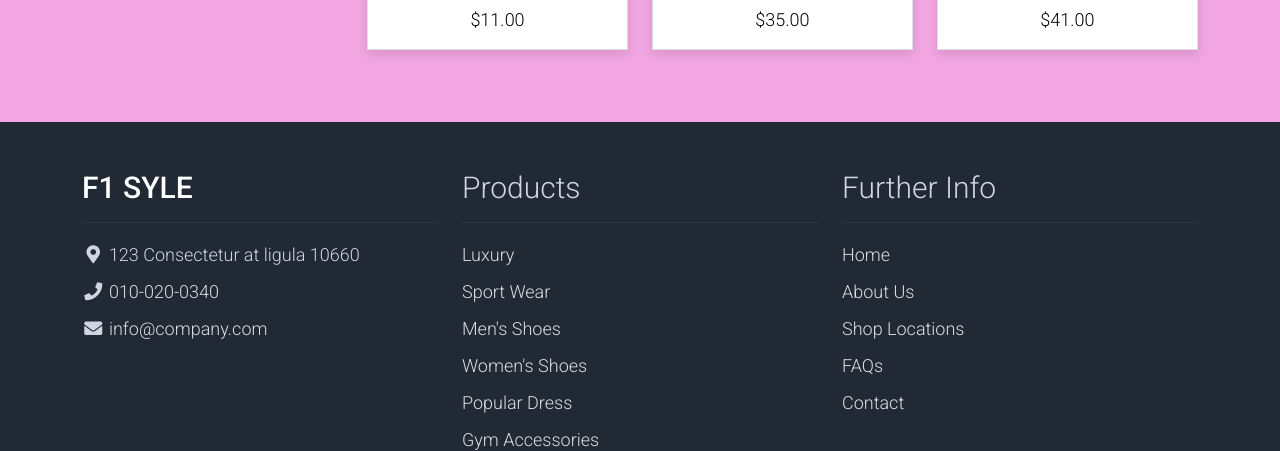
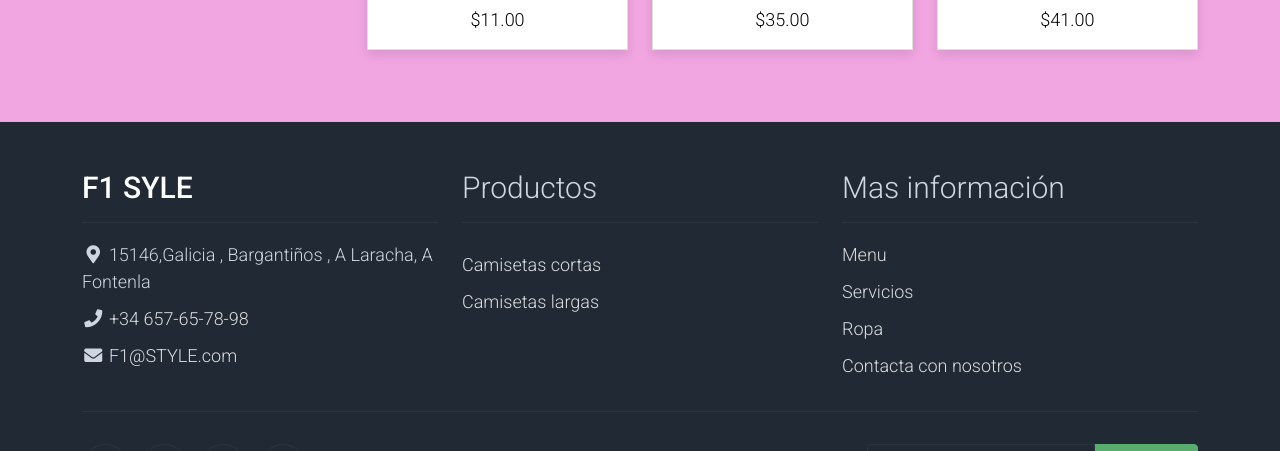
Before and after one commit to Ovtay/ultima, a plain HTML site: page shop(hombre).html in a window 1280 px wide. Shown: the part 1517-1968 px from the top of the page. Drawn offline with Linux system fonts and the light colour scheme.

Commit message:
Add files via upload

```diff
--- a/shop(hombre).html
+++ b/shop(hombre).html
@@ -439,9 +439,9 @@ https://templatemo.com/tm-559-zay-shop
                                 <img alt class="card-img rounded-0 img-fluid" src="assets/imagenes/Ropahombre9.png">
                                 <div class="card-img-overlay rounded-0 product-overlay d-flex align-items-center justify-content-center">
                                     <ul class="list-unstyled">
-                                        <li><a class="btn btn-success text-white" href="shop-single.html"><i class="far fa-heart"></i></a></li>
-                                        <li><a class="btn btn-success text-white mt-2" href="shop-single.html"><i class="far fa-eye"></i></a></li>
-                                        <li><a class="btn btn-success text-white mt-2" href="shop-single.html"><i class="fas fa-cart-plus"></i></a></li>
+                                        <li><a class="btn btn-success text-white" href="shop(hombre).html.html"><i class="far fa-heart"></i></a></li>
+                                        <li><a class="btn btn-success text-white mt-2" href="shop(hombre).html.html"><i class="far fa-eye"></i></a></li>
+                                        <li><a class="btn btn-success text-white mt-2" href="shop(hombre).html.html"><i class="fas fa-cart-plus"></i></a></li>
                                     </ul>
                                 </div>
                             </div>
@@ -476,9 +476,9 @@ https://templatemo.com/tm-559-zay-shop
                                 <img alt class="card-img rounded-0 img-fluid" src="assets/imagenes/Ropahombre10..png">
                                 <div class="card-img-overlay rounded-0 product-overlay d-flex align-items-center justify-content-center">
                                     <ul class="list-unstyled">
-                                        <li><a class="btn btn-success text-white" href="shop-single.html"><i class="far fa-heart"></i></a></li>
-                                        <li><a class="btn btn-success text-white mt-2" href="shop-single.html"><i class="far fa-eye"></i></a></li>
-                                        <li><a class="btn btn-success text-white mt-2" href="shop-single.html"><i class="fas fa-cart-plus"></i></a></li>
+                                        <li><a class="btn btn-success text-white" href="shop(hombre).html.html"><i class="far fa-heart"></i></a></li>
+                                        <li><a class="btn btn-success text-white mt-2" href="shop(hombre).html.html"><i class="far fa-eye"></i></a></li>
+                                        <li><a class="btn btn-success text-white mt-2" href="shop(hombre).html.html"><i class="fas fa-cart-plus"></i></a></li>
                                     </ul>
                                 </div>
                             </div>
@@ -560,40 +560,37 @@ https://templatemo.com/tm-559-zay-shop
                     <ul class="list-unstyled text-light footer-link-list">
                         <li>
                             <i class="fas fa-map-marker-alt fa-fw"></i>
-                            123 Consectetur at ligula 10660
+                            15146,Galicia , Bargantiños , A Laracha, A Fontenla
                         </li>
                         <li>
                             <i class="fa fa-phone fa-fw"></i>
-                            <a class="text-decoration-none" href="tel:010-020-0340">010-020-0340</a>
+                            <a class="text-decoration-none" href="tel:010-020-0340"> +34 657-65-78-98</a>
                         </li>
                         <li>
                             <i class="fa fa-envelope fa-fw"></i>
-                            <a class="text-decoration-none" href="mailto:info@company.com">info@company.com</a>
+                            <a class="text-decoration-none" href="mailto:info@company.com"> F1@STYLE.com</a>
                         </li>
                     </ul>
                 </div>
 
                 <div class="col-md-4 pt-5">
-                    <h2 class="h2 text-light border-bottom pb-3 border-light">Products</h2>
+                    <h2 class="h2 text-light border-bottom pb-3 border-light">Productos</h2>
                     <ul class="list-unstyled text-light footer-link-list">
-                        <li><a class="text-decoration-none" href="#">Luxury</a></li>
-                        <li><a class="text-decoration-none" href="#">Sport Wear</a></li>
-                        <li><a class="text-decoration-none" href="#">Men's Shoes</a></li>
-                        <li><a class="text-decoration-none" href="#">Women's Shoes</a></li>
-                        <li><a class="text-decoration-none" href="#">Popular Dress</a></li>
-                        <li><a class="text-decoration-none" href="#">Gym Accessories</a></li>
-                        <li><a class="text-decoration-none" href="#">Sport Shoes</a></li>
+                        <li><a class="text-decoration-none" href="#"></a></li>
+                        <li><a class="text-decoration-none" href="#">Camisetas cortas</a></li>
+                        <li><a class="text-decoration-none" href="#">Camisetas largas</a></li>
+
                     </ul>
                 </div>
 
                 <div class="col-md-4 pt-5">
-                    <h2 class="h2 text-light border-bottom pb-3 border-light">Further Info</h2>
+                    <h2 class="h2 text-light border-bottom pb-3 border-light">Mas información</h2>
                     <ul class="list-unstyled text-light footer-link-list">
-                        <li><a class="text-decoration-none" href="#">Home</a></li>
-                        <li><a class="text-decoration-none" href="#">About Us</a></li>
-                        <li><a class="text-decoration-none" href="#">Shop Locations</a></li>
-                        <li><a class="text-decoration-none" href="#">FAQs</a></li>
-                        <li><a class="text-decoration-none" href="#">Contact</a></li>
+                        <li><a class="text-decoration-none" href="#">Menu</a></li>
+                        <li><a class="text-decoration-none" href="#">Servicios</a></li>
+                        <li><a class="text-decoration-none" href="#">Ropa</a></li>
+                        <li><a class="text-decoration-none" href="#">Contacta con nosotros</a></li>
+
                     </ul>
                 </div>
 
@@ -635,7 +632,7 @@ https://templatemo.com/tm-559-zay-shop
                     <div class="col-12">
                         <p class="text-left text-light">
                             Copyright &copy; 2021 Company Name
-                            | Designed by <a rel="sponsored" href="https://templatemo.com" target="_blank">TemplateMo</a>
+                            | Designed by <a rel="sponsored" href="https://templatemo.com" target="_blank"></a>
                         </p>
                     </div>
                 </div>
```
